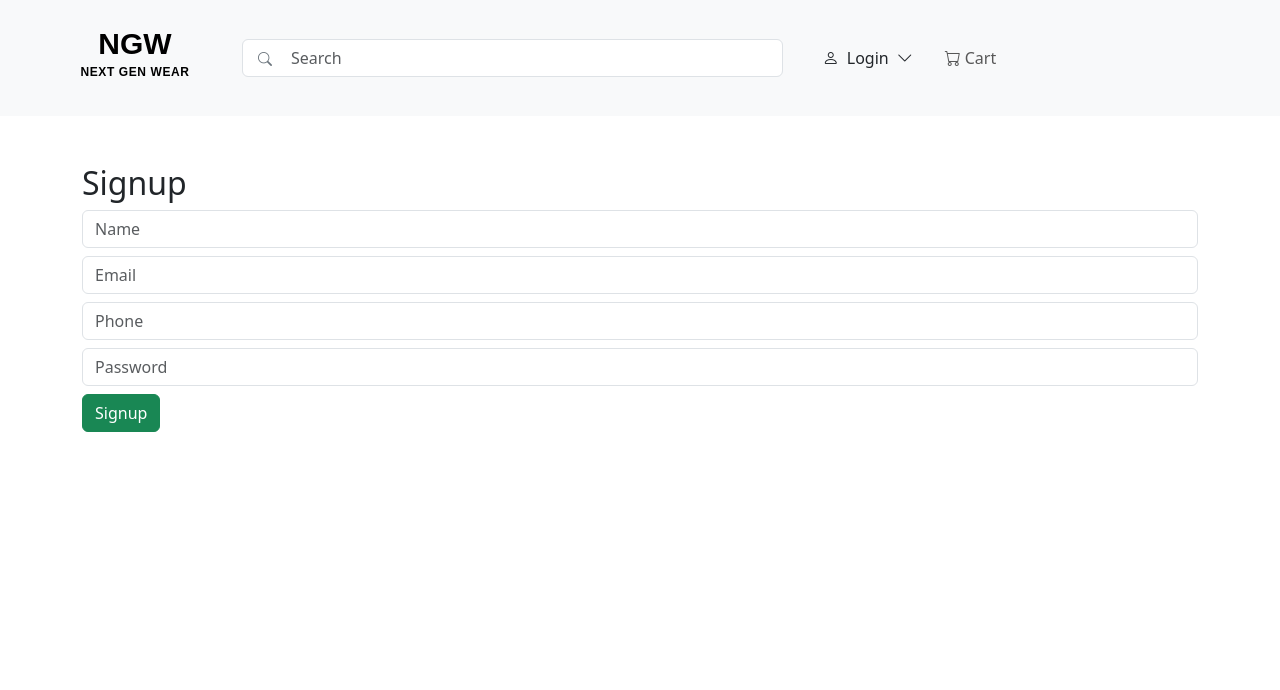
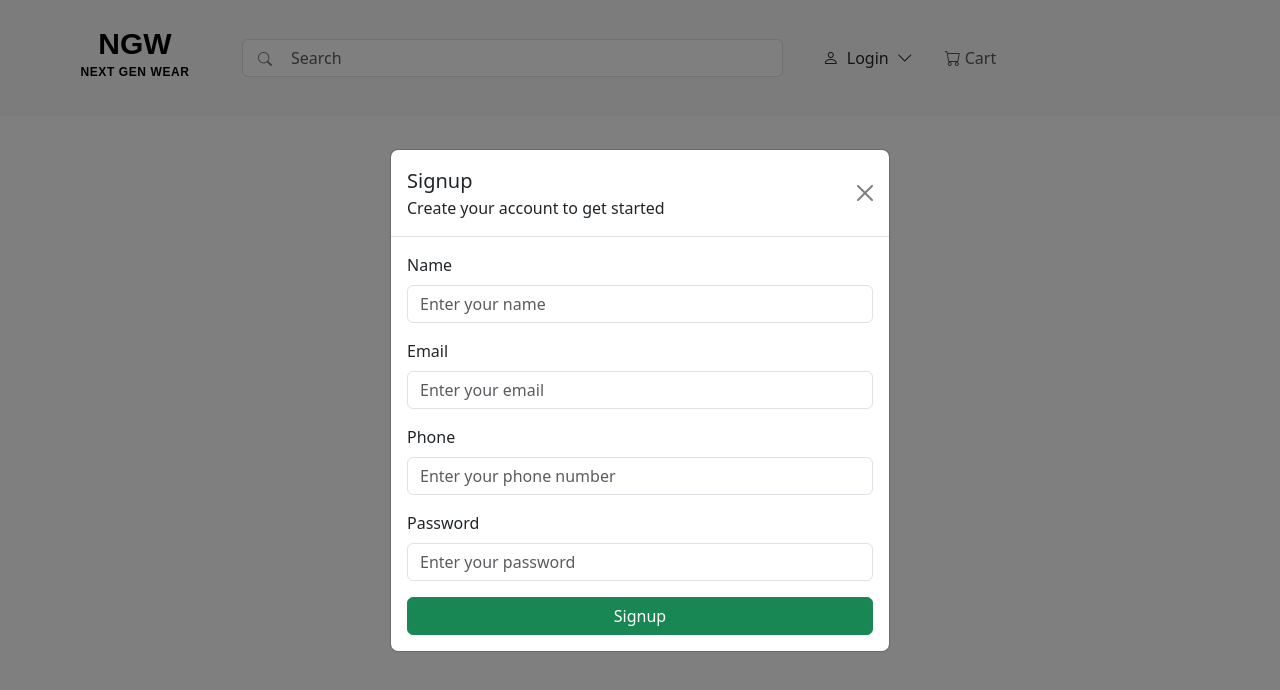
Before and after one commit to parthgoyal13/e-commerceWeb-frontend, a React (Vite) app: page /signup in a window 1280 px wide. Shown: the top 690 px of the page. Built offline with nearby package versions, Linux system fonts and the light colour scheme.

Commit message:
Update SignupPage.jsx

```diff
--- a/src/pages/SignupPage.jsx
+++ b/src/pages/SignupPage.jsx
@@ -43,48 +43,118 @@ const SignupPage = () => {
     }
   }, [success, navigate]);
 
+  const handleClose = () => {
+    navigate(-1);
+  };
+
   return (
     <>
       <Header />
-      <div className="container mt-5">
-        <h2>Signup</h2>
+      <div
+        className="modal fade show"
+        style={{ display: "block" }}
+        tabIndex="-1"
+        role="dialog"
+        onClick={handleClose}
+      >
+        <div className="modal-dialog modal-dialog-centered" role="document">
+          <div
+            className="modal-content"
+            onClick={(e) => e.stopPropagation()}
+          >
+            <div className="modal-header">
+              <div className="flex-grow-1">
+                <h5 className="modal-title">Signup</h5>
+                <span className="d-block">Create your account to get started</span>
+              </div>
+              <button
+                type="button"
+                className="btn-close"
+                aria-label="Close"
+                onClick={handleClose}
+              ></button>
+            </div>
+            <div className="modal-body">
               <form onSubmit={handleSignup}>
+                <div className="mb-3">
+                  <label htmlFor="name" className="form-label">
+                    Name
+                  </label>
                   <input
-            className="form-control mb-2"
+                    id="name"
+                    className="form-control"
                     name="name"
-            placeholder="Name"
+                    placeholder="Enter your name"
+                    value={form.name}
                     onChange={handleChange}
+                    required
                   />
+                </div>
+                <div className="mb-3">
+                  <label htmlFor="email" className="form-label">
+                    Email
+                  </label>
                   <input
-            className="form-control mb-2"
+                    id="email"
+                    className="form-control"
+                    type="email"
                     name="email"
-            placeholder="Email"
+                    placeholder="Enter your email"
+                    value={form.email}
                     onChange={handleChange}
+                    required
                   />
+                </div>
+                <div className="mb-3">
+                  <label htmlFor="phone" className="form-label">
+                    Phone
+                  </label>
                   <input
-            className="form-control mb-2"
+                    id="phone"
+                    className="form-control"
                     name="phone"
-            placeholder="Phone"
+                    placeholder="Enter your phone number"
+                    value={form.phone}
                     onChange={handleChange}
+                    required
                   />
+                </div>
+                <div className="mb-3">
+                  <label htmlFor="password" className="form-label">
+                    Password
+                  </label>
                   <input
-            className="form-control mb-2"
+                    id="password"
+                    className="form-control"
                     type="password"
                     name="password"
-            placeholder="Password"
+                    placeholder="Enter your password"
+                    value={form.password}
                     onChange={handleChange}
+                    required
                   />
-          <button className="btn btn-success" type="submit" disabled={loading}>
-            {loading ? "Signing up..." : "Signup"}
-          </button>
-          {error && <div className="alert alert-danger mt-2">{error}</div>}
+                </div>
+                {error && <div className="alert alert-danger">{error}</div>}
                 {success && (
-            <div className="alert alert-success mt-2">
+                  <div className="alert alert-success">
                     Signup successful! Redirecting to login...
                   </div>
                 )}
+                <div className="d-grid">
+                  <button
+                    className="btn btn-success"
+                    type="submit"
+                    disabled={loading}
+                  >
+                    {loading ? "Signing up..." : "Signup"}
+                  </button>
+                </div>
               </form>
             </div>
+          </div>
+        </div>
+      </div>
+      <div className="modal-backdrop fade show" onClick={handleClose}></div>
     </>
   );
 };
```
Lines whose indentation alone changed are shown as unchanged.
